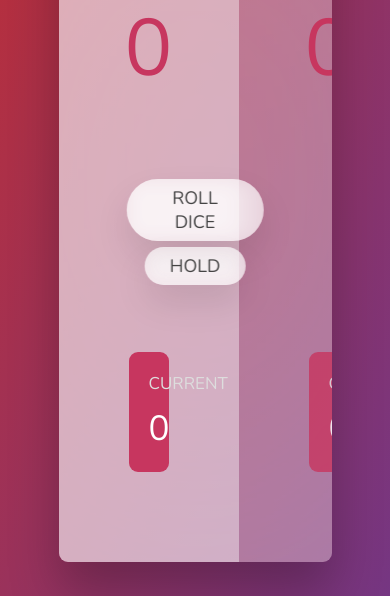
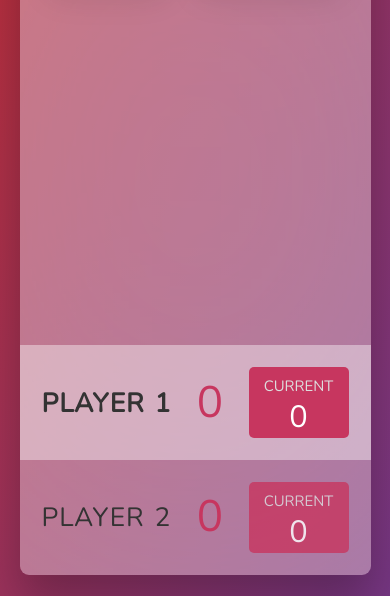
Before and after one commit to ParallelXL/Pick-Game-Javascript, a plain HTML site: page index.html in a window 390 px wide. Shown: the part 248-844 px from the top of the page. Drawn offline with nearby package versions, Linux system fonts and the light colour scheme.

Commit message:
added responsiveness

```diff
--- a/style.css
+++ b/style.css
@@ -208,3 +208,107 @@ main {
 .hidden {
   display: none;
 }
+
+/* laptop */
+@media screen and (max-width: 1100px) {
+  main {
+    width: 90%;
+  }
+}
+
+/* tab */
+@media screen and (max-width: 840px) {
+  html {
+    font-size: 55% !important;
+  }
+
+  main {
+    width: 98% !important;
+  }
+
+  .player {
+    padding: 6rem 0;
+  }
+}
+
+/* mobile */
+@media screen and (max-width: 660px) {
+  body {
+    height: 100vh;
+  }
+  body,
+  main {
+    padding: 0 !important;
+    margin: 0 !important;
+  }
+
+  main {
+    width: 90% !important;
+    height: 95%;
+    flex-direction: column;
+    justify-content: flex-end;
+  }
+
+  .player {
+    width: 100%;
+    flex-direction: row;
+    justify-content: space-between;
+    padding: 2.5rem;
+  }
+
+  .name {
+    font-size: 3rem;
+    margin: 0;
+  }
+
+  .score {
+    font-size: 5rem;
+    margin: 0;
+  }
+
+  .current {
+    border-radius: 5px;
+    width: 100px;
+    padding: 1rem 0 0 0;
+    -webkit-border-radius: 5px;
+    -moz-border-radius: 5px;
+    -ms-border-radius: 5px;
+    -o-border-radius: 5px;
+  }
+
+  .current-label {
+    margin-bottom: 0;
+  }
+
+  .btn,
+  .btn:active,
+  .dice {
+    transform: translateX(0);
+    -webkit-transform: translateX(0);
+    -moz-transform: translateX(0);
+    -ms-transform: translateX(0);
+    -o-transform: translateX(0);
+    color: #2f2f2f;
+    background-color: rgba(255, 255, 255, 0.88);
+  }
+
+  .btn--new {
+    top: 4rem !important;
+    right: 3rem !important;
+  }
+
+  .btn--roll {
+    top: 20rem !important;
+    left: 3rem !important;
+  }
+
+  .btn--hold {
+    top: 20rem !important;
+    right: 3rem !important;
+  }
+
+  .dice {
+    top: 3rem !important;
+    left: 3rem !important;
+  }
+}
```
